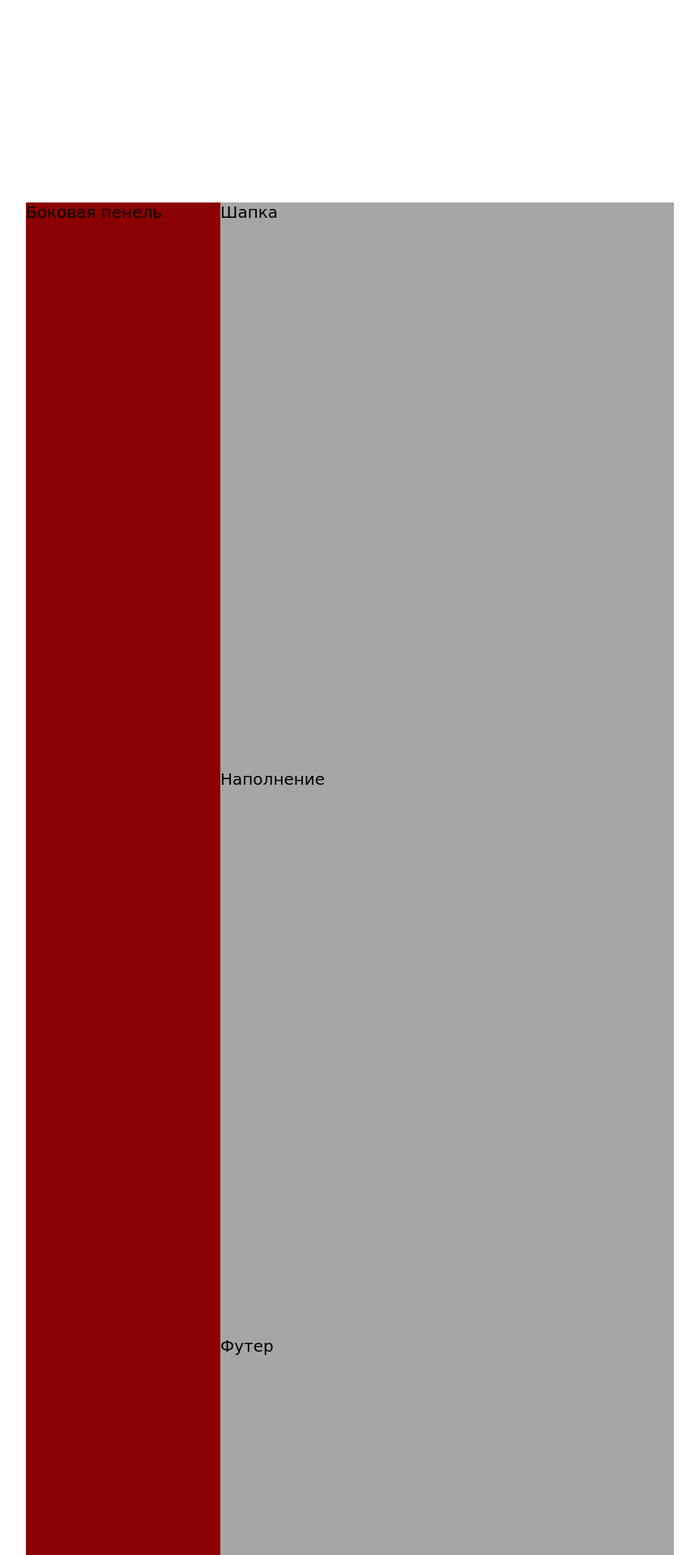
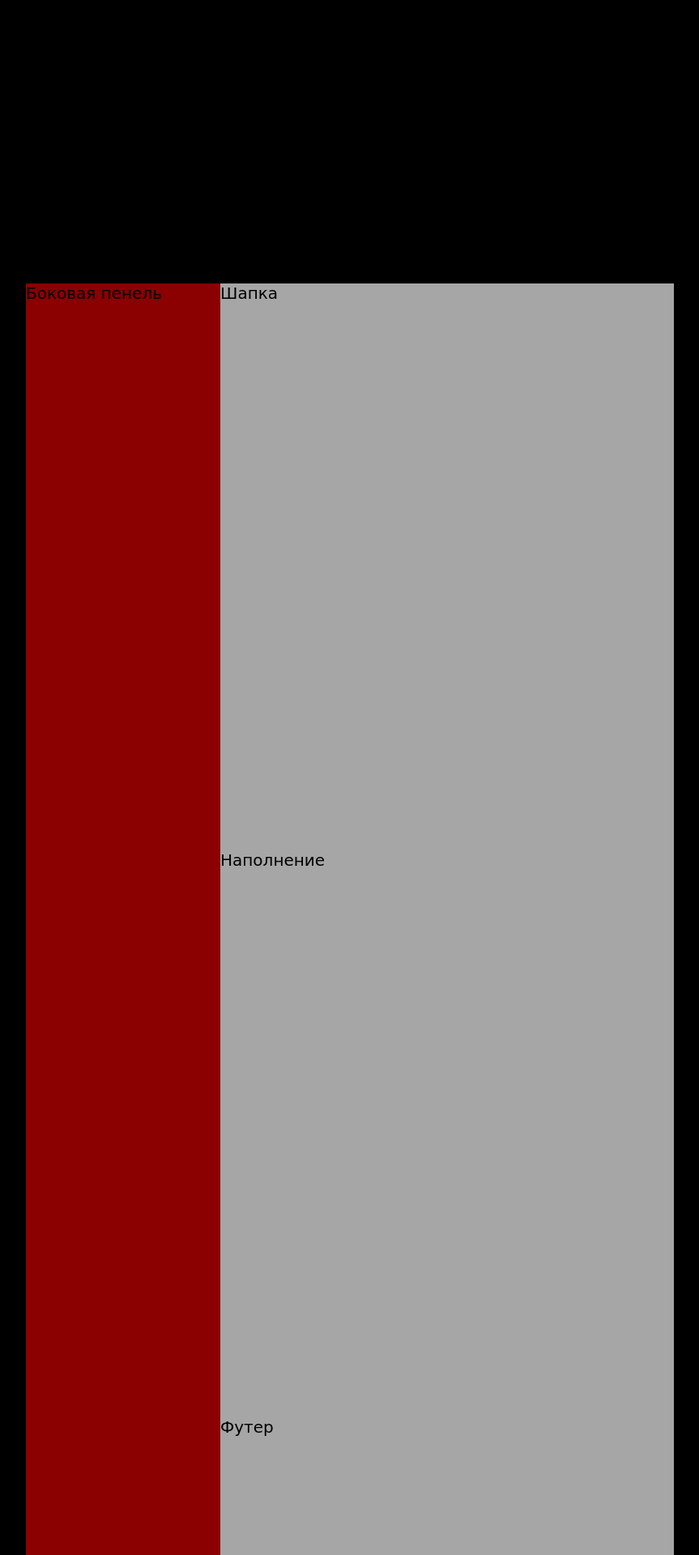
Before and after one commit to Darneti/darneti.github.io, a PHP site: page / in a window 1280 px wide. Shown: the top 1920 px of the page at 81% size, without its empty margins (208-1071 px from the left). Run offline with PHP 8.4, Linux system fonts and the light colour scheme; some libraries are stand-ins or nearby versions.

Commit message:
Update new 1.css

```diff
--- a/new 1.css
+++ b/new 1.css
@@ -3,28 +3,26 @@ body {
 	padding: 0;
 	font-family: 'Brush Script MT', cursive;
 	font-size: 15pt;
-	/*background : #000000;*/
+	background : #000000;
 }
 
 .header-picture {
+	display: block;
 	position: absolute;
-	display: block;
-	background: url(/header-img.png) no-repeat center bottom;
+	left: 50%;
+    transform: translate(-50%);
 	max-height: 500px;
 	max-width: 1056px;
 	background-size: cover;
-	text-align: center;
-	left: 50%;
-        transform: translate(-50%);
 }
 
 .wrapper {
 	position: absolute;
 	min-height: 2300px;
 	width: 800px;
-        left: 50%;
-        transform: translate(-50%);
-	margin-top: 250px;
+    left: 50%;
+    transform: translate(-50%);
+	margin-top: 350px;
 }
 
 .header, .content, .footer {
```
